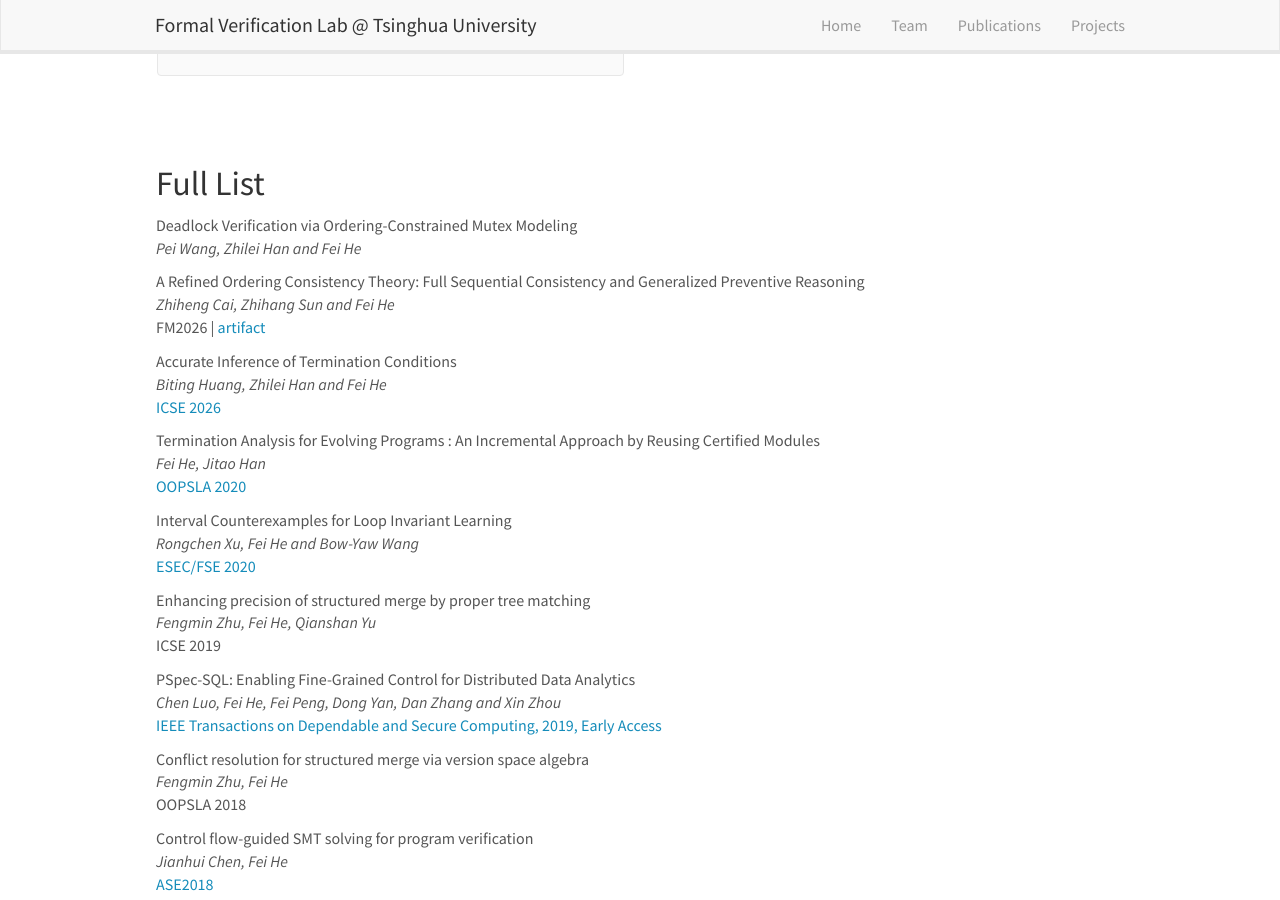
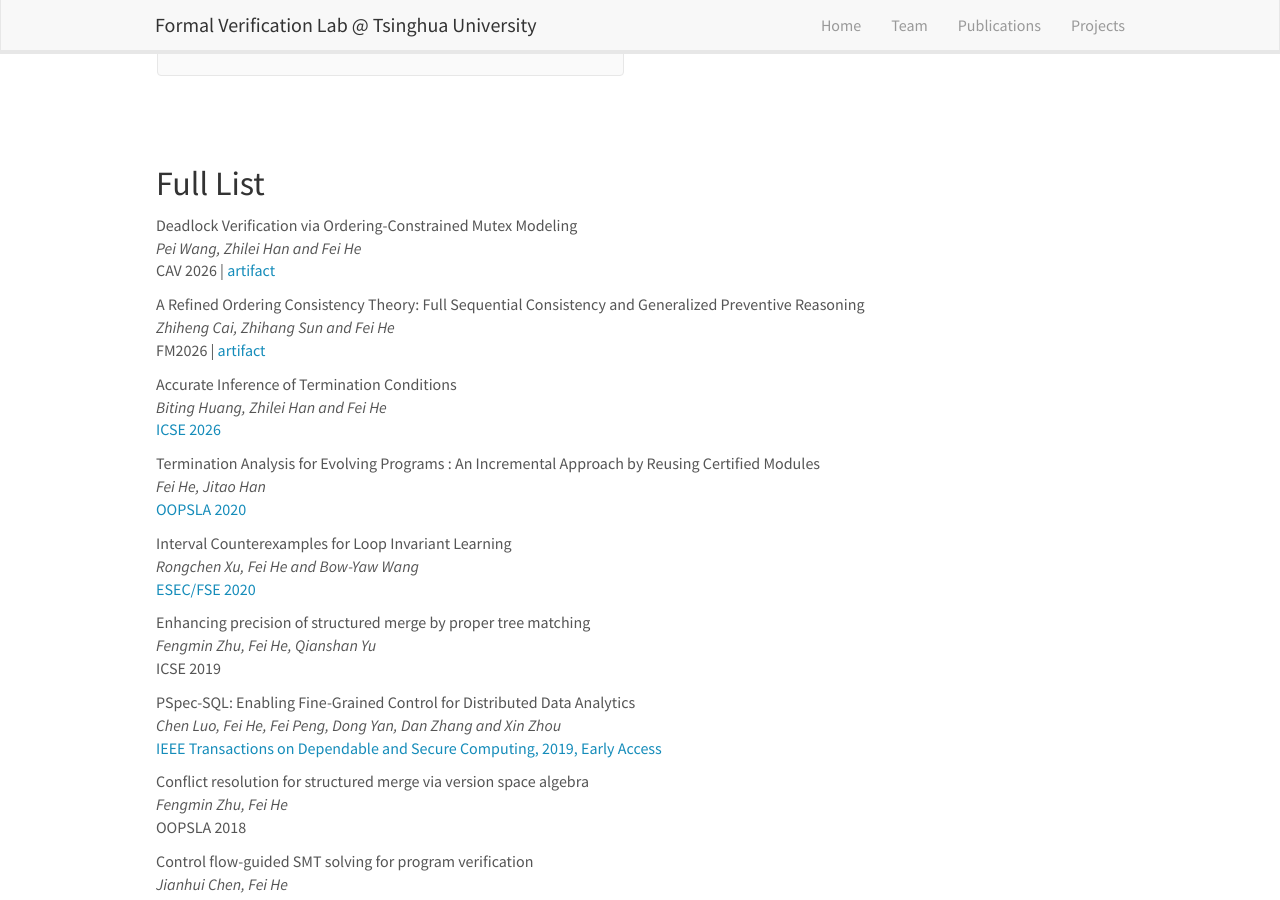
Before and after one commit to thufv/thufv.github.io, a Jekyll site: the page built from _pages/publications.md, in a window 1280 px wide and 900 px high, scrolled down 523 px. Built offline with Jekyll 4.4.1, drawn with Linux system fonts in a browser that asks for light colours; nearby versions of some CDN libraries.

Commit message:
fix cav26.

```diff
--- a/_data/publist.yml
+++ b/_data/publist.yml
@@ -1,8 +1,10 @@
 - title: "Deadlock Verification via Ordering-Constrained Mutex Modeling"
   authors: Pei Wang, Zhilei Han and Fei He
-  link:
+  links:
+    - url:
+      display: CAV 2026
     - url: https://thufv.github.io/research/cav26
-      display: "artifact"
+      display: artifact
   highlight: 0
 
 - title: "A Refined Ordering Consistency Theory: Full Sequential Consistency and Generalized Preventive Reasoning"
```
